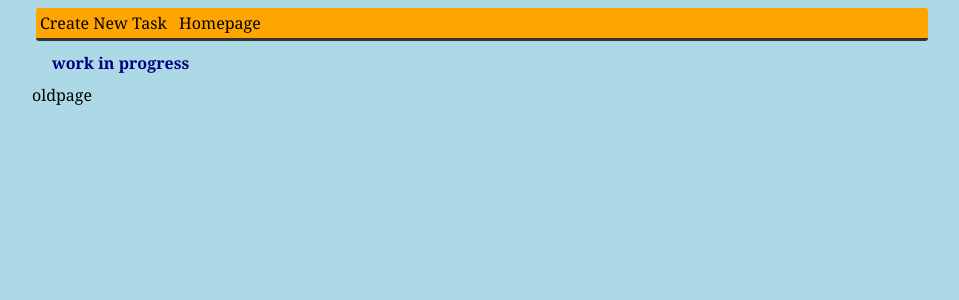
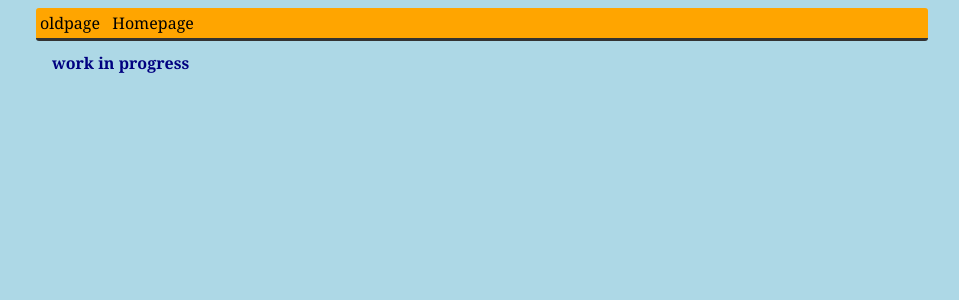
Before and after one commit to blakewrege/www, a PHP site: page / in a window 1280 px wide. Shown: the top 300 px of the page, without its empty margins (158-1117 px from the left). Run offline with PHP 8.4, Linux system fonts and the light colour scheme.

Commit message:
pretty menu

```diff
--- a/index.php
+++ b/index.php
@@ -3,9 +3,8 @@
 </head>
 
 <div class="box" id="menu">
-	        	<span class="menu_item" id="menu_login_user"><a href="createtask.php">Create New Task</a></span>
-	        	<span class="menu_item" id="menu_login_user"><a href="newtask/../.."> Homepage</a></span>
+	        	<span class="menu_item" id="menu_login_user"><a href="http://ccowmu.org/~gigglesbw4/oldindex.php">oldpage</a></span>
+	        	<span class="menu_item" id="menu_login_user"><a href="ccowmu/../.."> Homepage</a></span>
 	        </div>
 
 <h1>work in progress</h1>
-<a href="http://ccowmu.org/~gigglesbw4/oldindex.php">oldpage</a>
```
